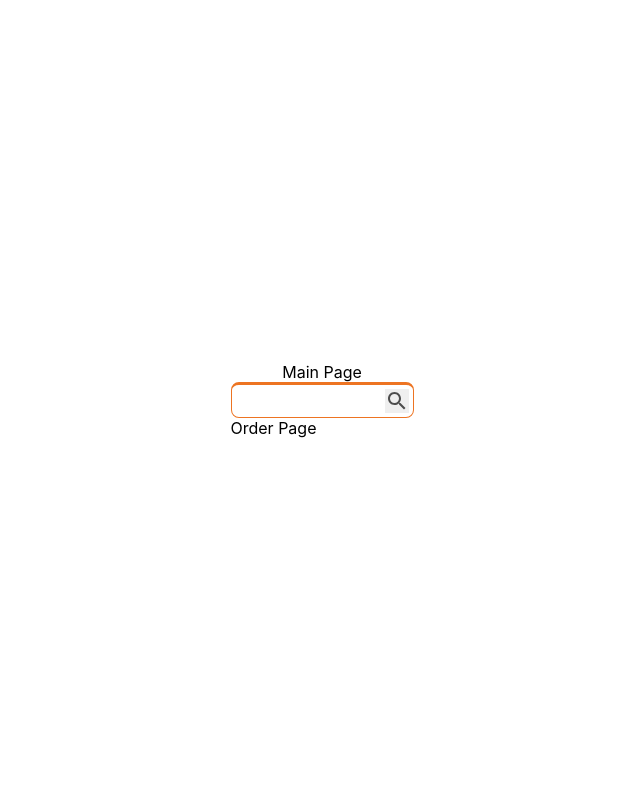
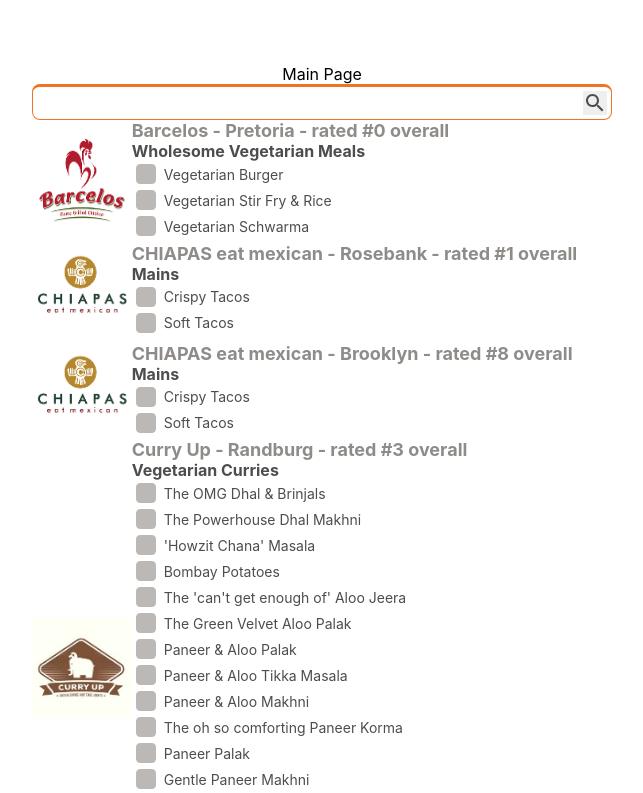
Before and after one commit to koriolis23/taco-challenge, a Next.js app: page / in a window 1280 px wide. Shown: the top 793 px of the page, without its empty margins (318-961 px from the left). Built offline with nearby package versions, Linux system fonts and the light colour scheme.

Commit message:
Added new components

```diff
--- /dev/null
+++ b/components/MenuItem/MenuItem.js
@@ -0,0 +1,15 @@
+import styles from './MenuItem.module.scss'
+
+const MenuItem = ({ item }) => {
+    return (
+        <div className={styles.menuItem}>
+            <input
+                type='checkbox'
+                id={item.Id}
+            />
+            <label htmlFor={item.Id}>{item.Name}</label>
+        </div>
+    )
+}
+
+export default MenuItem
--- /dev/null
+++ b/components/MenuItem/MenuItem.module.scss
@@ -0,0 +1,31 @@
+.menuItem {
+    display: flex;
+    align-items: center;
+    input:not(:checked) {
+        background-color: #bcb8b5 !important;
+    }
+    input[type='checkbox'],
+    input:checked, input[type='checkbox'] + label::before,
+    input[type='checkbox']:checked + label::before {
+        height: 20px;
+        width: 20px;
+        border-radius: 4px;
+    }
+    input[type='checkbox'] {
+        -webkit-appearance: none;
+        -moz-appearance: none;
+        outline: none;
+        border: 1px solid #bcb8b5;
+        background-color: #bcb8b5;
+        cursor: pointer;
+    }
+    input:checked, input[type='checkbox'] + label::before, input[type='checkbox']:checked + label::before {
+        background-color: #ed7422 !important;
+        border: 1px solid #ed7422;
+        background: url('https://api.iconify.design/mdi:check.svg?color=%23ffffff') no-repeat center center / contain;
+    }
+    label {
+        font-size: 14px;
+        padding: 0 5px;
+    }
+}
--- /dev/null
+++ b/components/RestaurauntItem/RestaurauntItem.js
@@ -0,0 +1,45 @@
+import styles from './RestaurauntItem.module.scss'
+import Image from 'next/image'
+import MenuItem from '../MenuItem/MenuItem'
+
+const RestaurauntItem = ({ restaurant = {} }) => {
+    return (
+        <>
+            {Object.entries(restaurant).length &&
+                <div className={styles.restaurantItem}>
+                    {restaurant?.LogoPath &&
+                        <Image
+                            src={restaurant.LogoPath}
+                            alt={`${restaurant?.Name}`}
+                            width={100}
+                            height={100}
+                        />
+                    }
+                    <div className={styles.infoBlock}>
+                        <span className={styles.restaurantInfo}>
+                            {`${restaurant.Name} - ${restaurant.Suburb} - rated #${restaurant.Rank} overall`}
+                        </span>
+                        <div className={styles.categorieItems}>
+                            {restaurant.Categories.map((category, index) => {
+                                return (
+                                    <div className={styles.menuItemsList} key={index}>
+                                        <span className={styles.categoryName}>{category.Name}</span>
+                                        {category.MenuItems.map(item => {
+                                            return (
+                                                <MenuItem item={item} key={item.Id}/>
+                                            )
+                                        })}
+                                    </div>
+                                )
+                            })
+
+                            }
+                        </div>
+                    </div>
+                </div>
+            }
+        </>
+    )
+}
+
+export default RestaurauntItem
--- /dev/null
+++ b/components/RestaurauntItem/RestaurauntItem.module.scss
@@ -0,0 +1,21 @@
+.restaurantItem {
+    position: relative;
+    display: flex;
+    align-items: center;
+    color: #4d4d4d;
+    .infoBlock {
+        .restaurantInfo {
+            font-weight: bold;
+            font-size: 18px;
+            color: #8e8b88;
+        }
+        .categorieItems {
+            .menuItemsList {
+                .categoryName {
+                    font-size: 16px;
+                    font-weight: bold;
+                }
+            }
+        }
+    }
+}
--- a/containers/OrderPage/OrderPage.js
+++ b/containers/OrderPage/OrderPage.js
@@ -1,5 +1,7 @@
 import { useState } from 'react'
 import SearchField from '../../components/SearchField/SearchField'
+import RestaurauntItem from '../../components/RestaurauntItem/RestaurauntItem'
+import styles from './OrderPage.module.scss'
 
 const OrderPage = ({ restaurants }) => {
     const [searchTerm, setSearchTerm] = useState('')
@@ -20,7 +22,11 @@
                 handleChange={setSearchTerm}
                 onSubmit={handleSearchRestaurants}
             />
-            Order Page
+            <div className={styles.restaurantsList}>
+                {restaurants.map(restaurant =>
+                    <RestaurauntItem restaurant={restaurant} key={restaurant.Id} />
+                )}
+            </div>
         </div>
     )
 }
```
Also changed, not shown: containers/OrderPage/OrderPage.module.scss (added).
